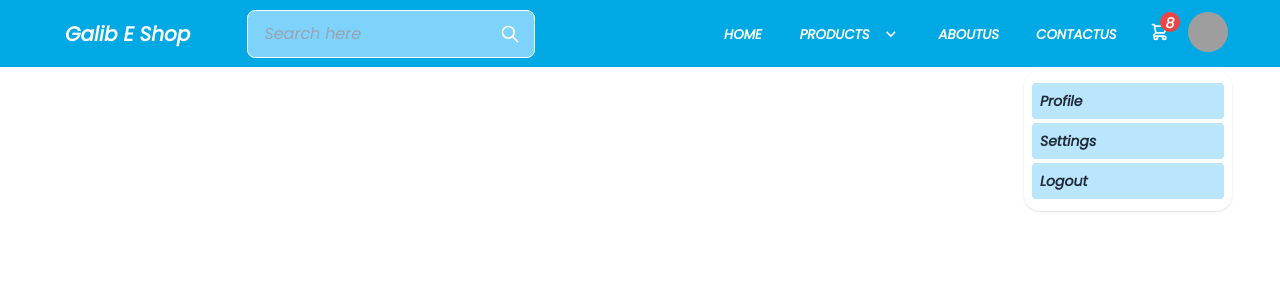
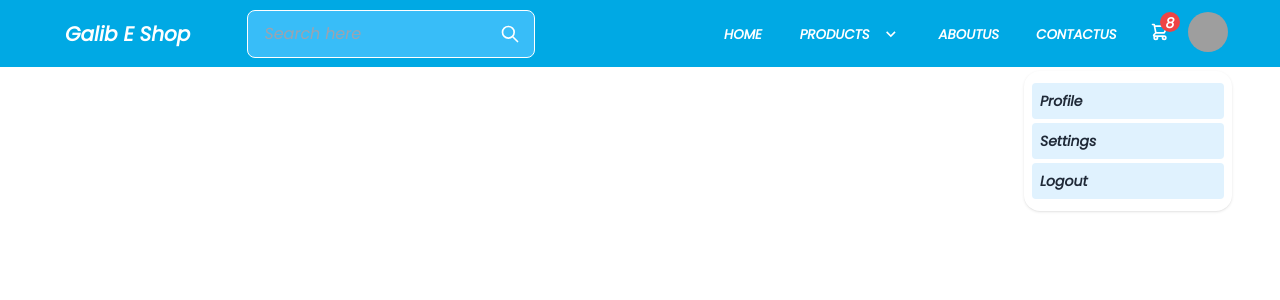
Before and after one commit to Nijumdip/galib-e-shop, a Next.js app: page / in a window 1280 px wide. Both pictures are taken after a click on the label 1208 px from the left and 32 px from the top of the page. Shown: the top 300 px of the page. Built offline with nearby package versions, Linux system fonts and the light colour scheme; grey boxes are pictures that could not be loaded.

Commit message:
added image system

```diff
--- a/components/Navigation.js
+++ b/components/Navigation.js
@@ -84,7 +84,7 @@ const Navigation = () => {
                         <input
                             type="text"
                             placeholder="Search here"
-                            className="input w-full border border-white focus:bg-white bg-sky-300 relative"
+                            className="input w-full border border-white focus:bg-gray-50  bg-sky-400 relative"
                         />
                         <svg
                             xmlns="http://www.w3.org/2000/svg"
@@ -203,21 +203,21 @@ const Navigation = () => {
                             >
                                 <Link
                                     href="/"
-                                    className="text-sm justify-between font-bold p-2 my-1 rounded bg-sky-200 focus:bg-sky-500 focus:text-white"
+                                    className="text-sm justify-between font-bold p-2 my-1 rounded bg-sky-100 focus:bg-sky-400 focus:text-white"
                                 >
                                 Profile
                                 </Link>
 
                                 <Link
                                     href="/"
-                                    className="text-sm justify-between font-bold p-2 rounded bg-sky-200 focus:bg-sky-500 focus:text-white"
+                                    className="text-sm justify-between font-bold p-2 rounded bg-sky-100 focus:bg-sky-400 focus:text-white"
                                 >
                                 Settings
                                 </Link>
 
                                 <Link
                                     href="/"
-                                    className="text-sm justify-between font-bold p-2 my-1 rounded bg-sky-200 focus:bg-sky-500 focus:text-white"
+                                    className="text-sm justify-between font-bold p-2 my-1 rounded bg-sky-100 focus:bg-sky-400 focus:text-white"
                                 >
                                 Logout
                                 </Link>
```
